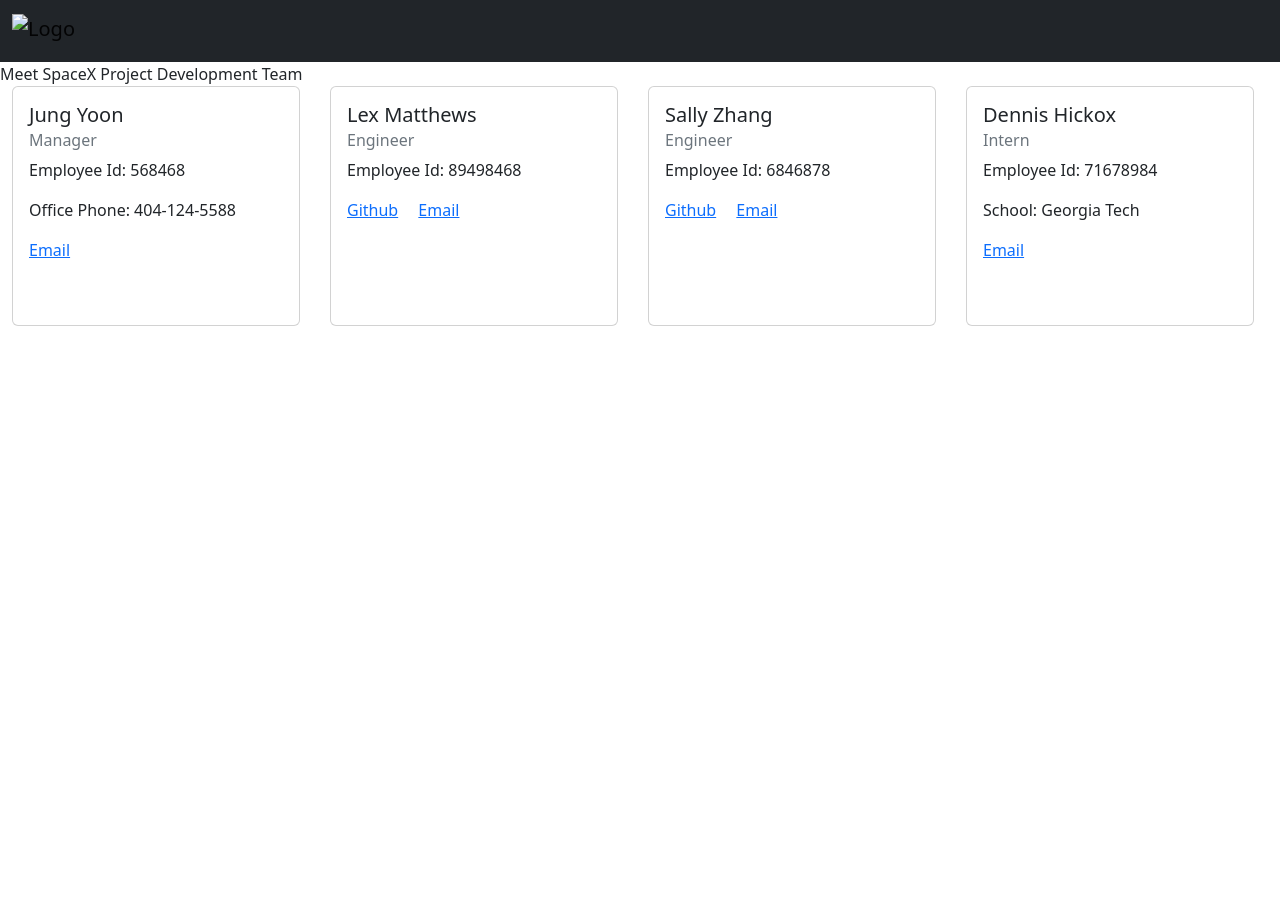
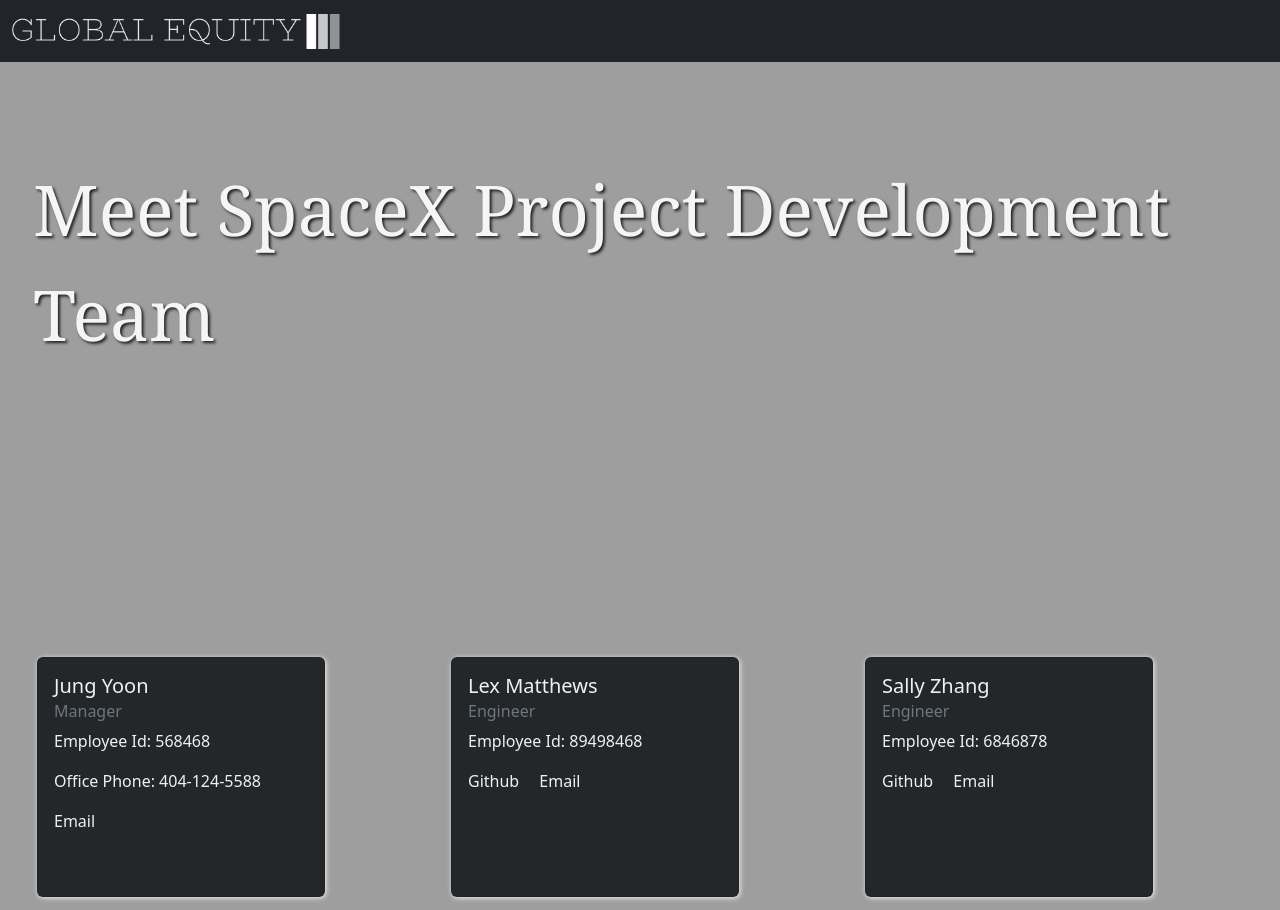
Before and after one commit to frozzel/GlobalEquity, a website: page index.html in a window 1280 px wide. Shown: the top 910 px of the page. Before the commit the page ends 800 px from the top, so only its background shows below. Drawn offline with nearby package versions, Linux system fonts and the light colour scheme; the site is published under a folder, as on GitHub Pages, so addresses that start at the root find nothing.

Commit message:
Update index.html

```diff
--- a/index.html
+++ b/index.html
@@ -7,13 +7,13 @@
     <meta name="viewport" content="width=device-width, initial-scale=1.0">
     <link href="https://cdn.jsdelivr.net/npm/bootstrap@5.2.2/dist/css/bootstrap.min.css" rel="stylesheet" integrity="sha384-Zenh87qX5JnK2Jl0vWa8Ck2rdkQ2Bzep5IDxbcnCeuOxjzrPF/et3URy9Bv1WTRi" crossorigin="anonymous">
 
-    <link rel="stylesheet" href="/scr/style.css">
+    <link rel="stylesheet" href="./scr/style.css">
     <title>Global Equity</title>
 </head>
 <nav class="navbar bg-dark">
     <div class="container-fluid">
       <a class="navbar-brand" href="#">
-        <img src="../scr/High Resolution Logo - Transparent Background.png" alt="Logo" width="" height="35" class="d-inline-block align-text-top ">
+        <img src="./scr/High Resolution Logo - Transparent Background.png" alt="Logo" width="" height="35" class="d-inline-block align-text-top ">
 
       </a>
     </div>
```
